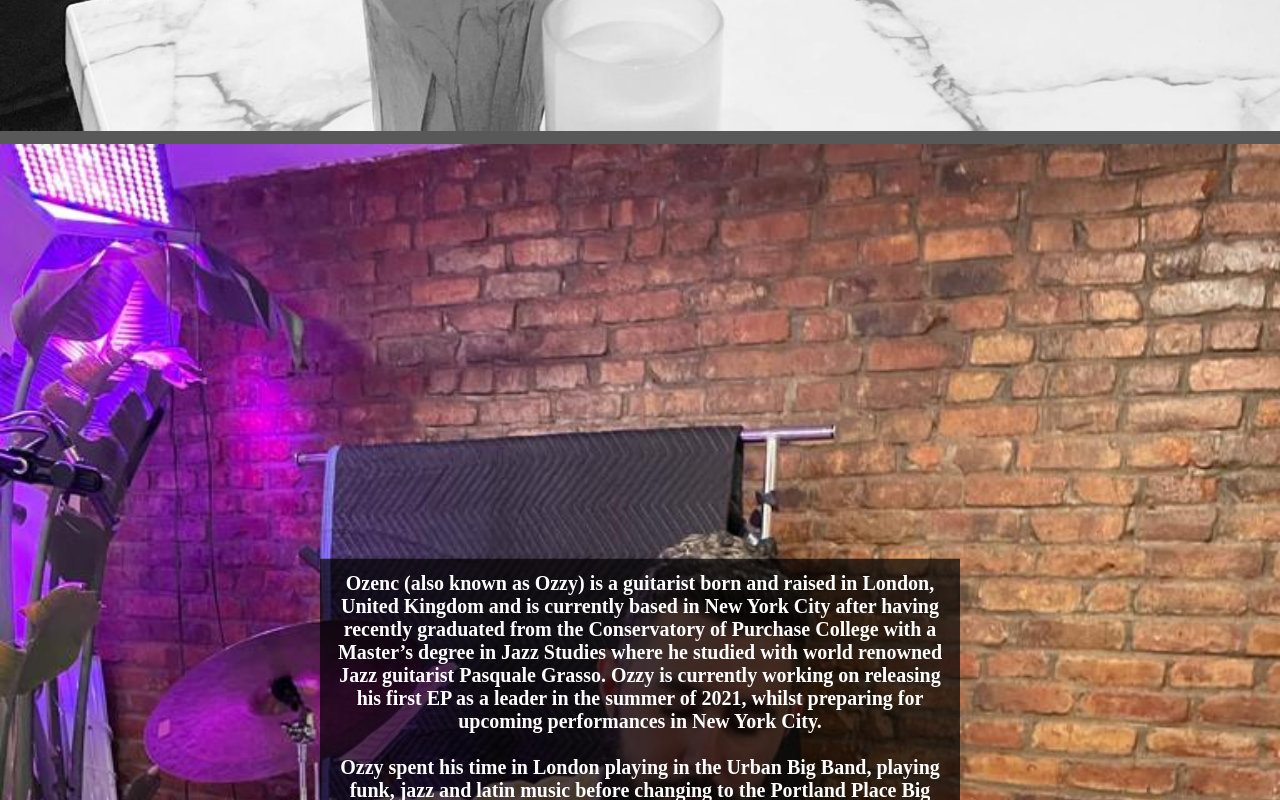
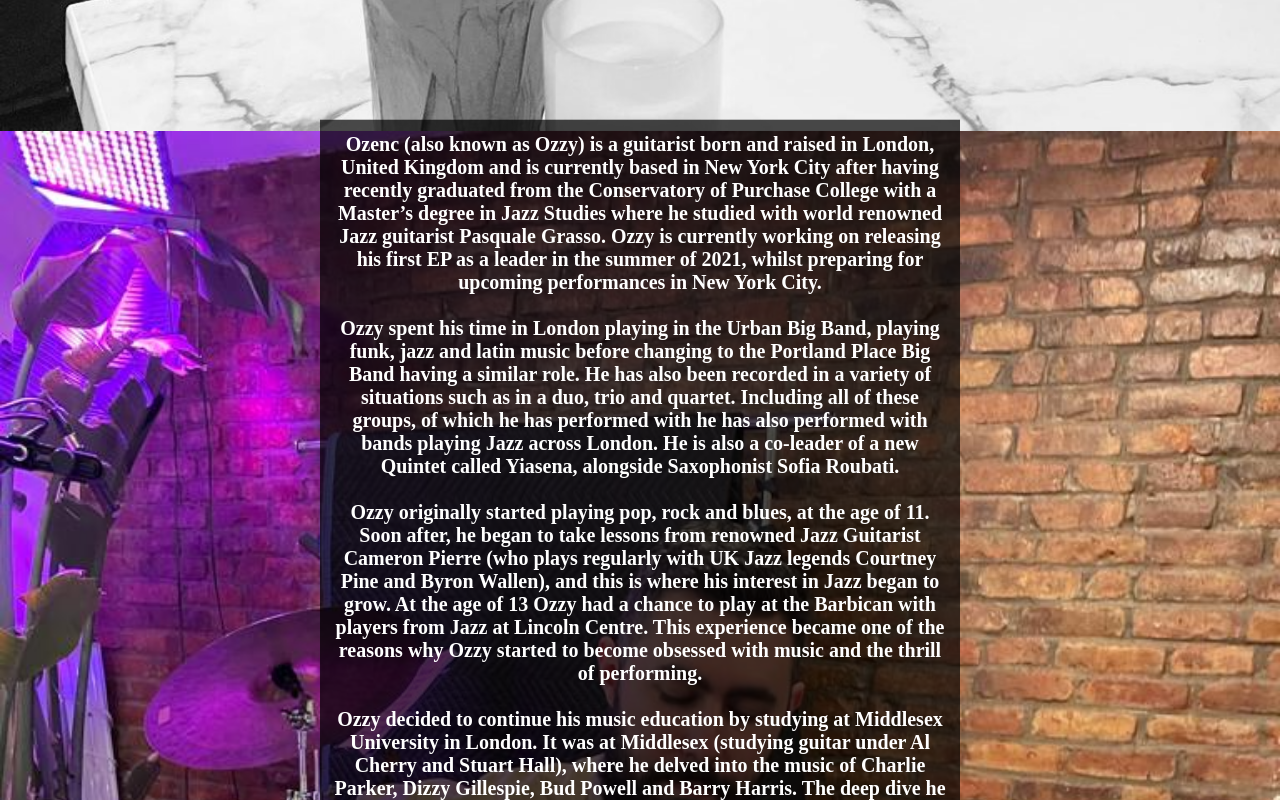
Before and after one commit to Kronooooo/Ozenc-Duzenli-Website, a plain HTML site: page index.html in a window 1280 px wide. Shown: the part 1060-1860 px from the top of the page. Drawn offline with Linux system fonts and the light colour scheme; a web font is replaced by a local one.

Commit message:
removed whitespace and adjusted about text position

```diff
--- a/style.css
+++ b/style.css
@@ -141,7 +141,6 @@ header li:hover {
     min-height: 100%;
     text-align: center;
     font-size: 0;
-    margin-bottom: 1%;
 }
 
 .container > div {
@@ -170,7 +169,6 @@ header li:hover {
     left: 50%;
     margin: 0 auto;
     box-sizing: border-box;
-    top: 50%;
     left: 50%;
     transform: translate(-50%,-50%);
 }
```
